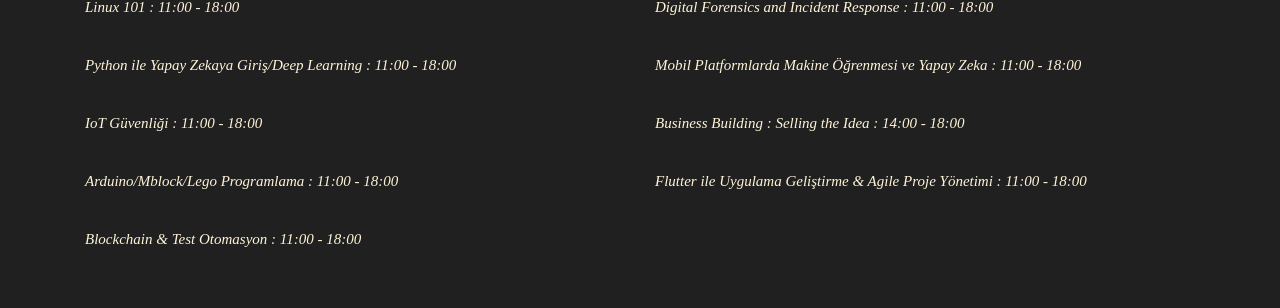
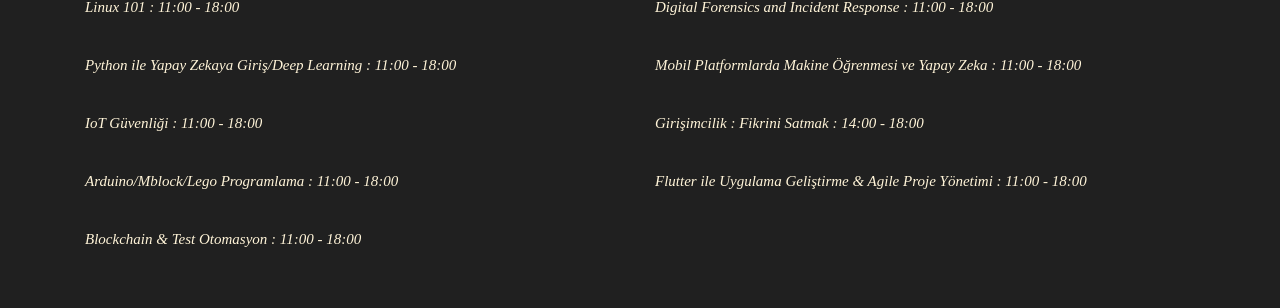
Before and after one commit to bilkamp/bilkamp19.github.io, a Jekyll site: the page built from index.html, in a window 1280 px wide and 900 px high, scrolled down 1996 px. Shown: the part 145-453 px from the top of the window. Built offline with Jekyll 4.4.1, drawn with Linux system fonts in a browser that asks for light colours; nearby versions of some CDN libraries; some web fonts are replaced; comment, search, counter and statistics services are not loaded.

Commit message:
Update index.html

```diff
--- a/index.html
+++ b/index.html
@@ -120,7 +120,7 @@
 			  <p>Python ile Yapay Zekaya Giriş/Deep Learning	: 11:00 - 18:00 </p>
 			  <p>Digital Forensics and Incident Response   : 11:00 - 18:00 </p>
 			  <p>Mobil Platformlarda Makine Öğrenmesi ve Yapay Zeka	 : 11:00 - 18:00 </p>
-			  <p>Business Building : Selling the Idea : 14:00 - 18:00 </p>
+			  <p>Girişimcilik : Fikrini Satmak : 14:00 - 18:00 </p>
 			  <p>Flutter ile Uygulama Geliştirme & Agile Proje Yönetimi  : 11:00 - 18:00 </p>
 
 			  </div>
```
